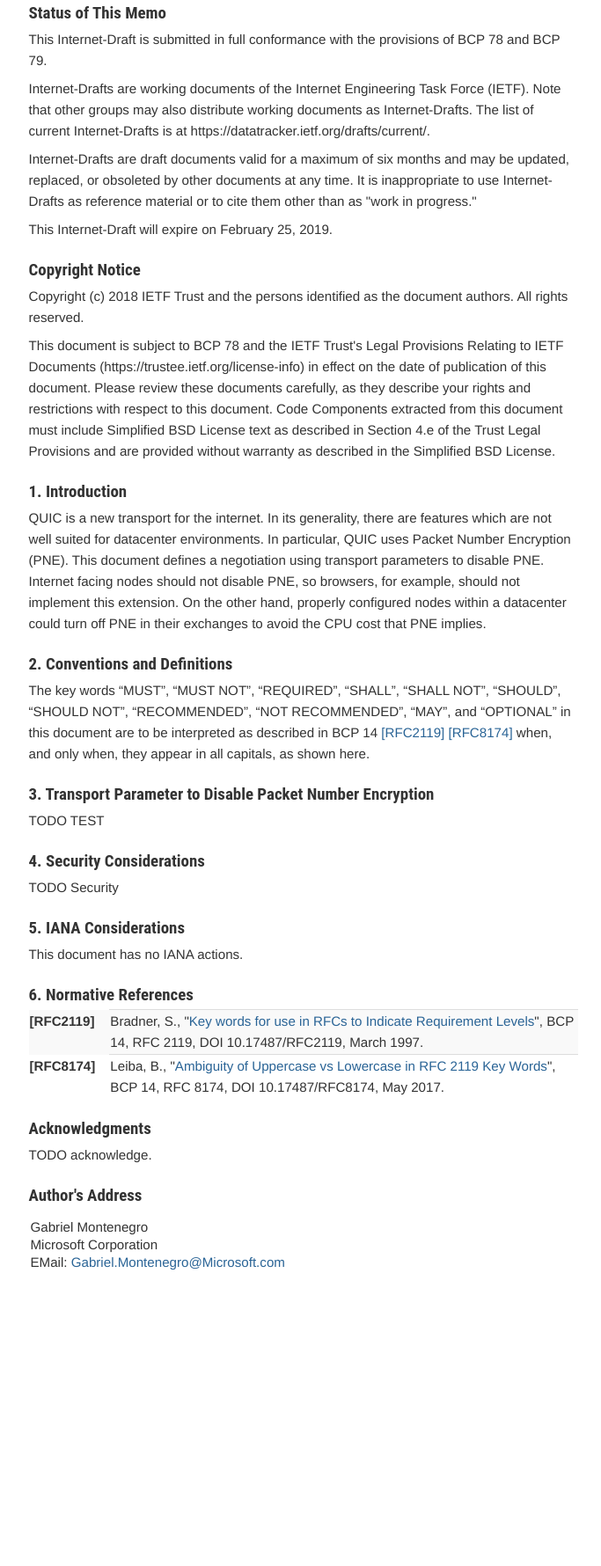
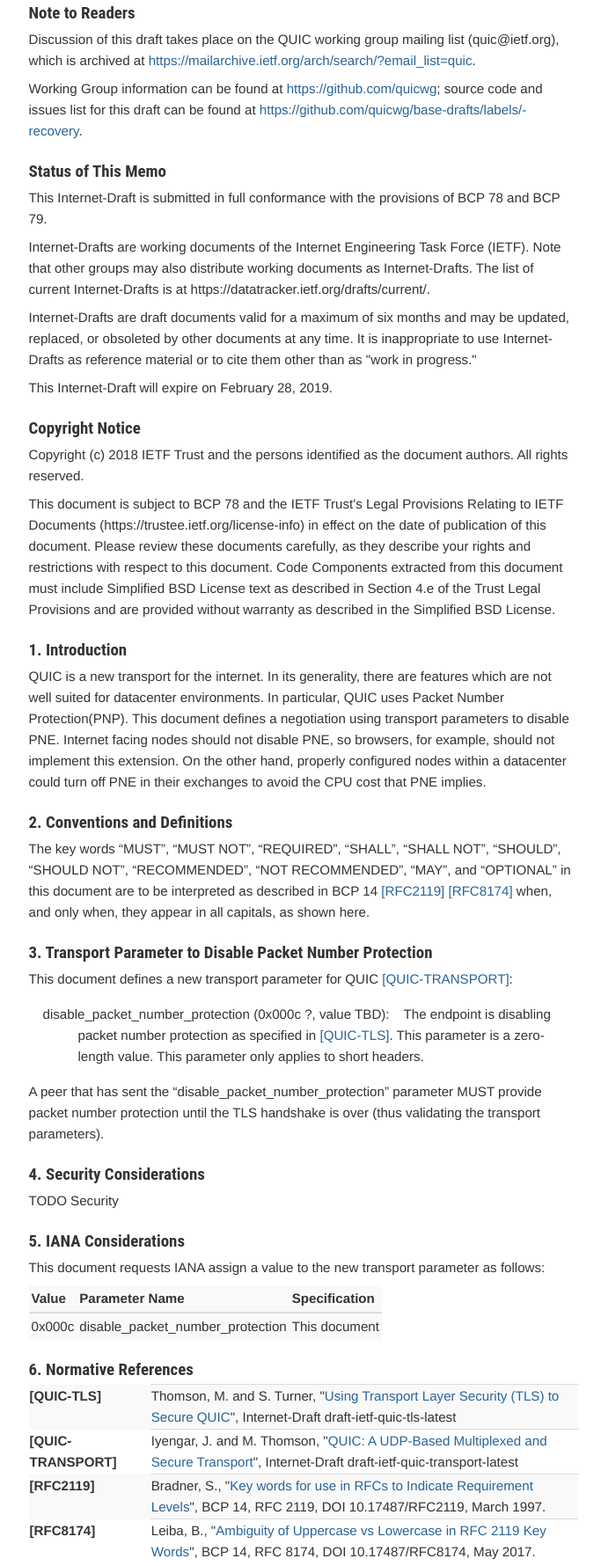
Before and after one commit to pravb/quic-dc, a plain HTML site: page draft-montenegro-quic-dc.html in a window 1280 px wide. Shown: the part 464-2244 px from the top of the page at 88% size, without its empty margins (123-806 px from the left). Before the commit the page ends 1984 px from the top, so only its background shows below. Drawn offline with Linux system fonts and the light colour scheme.

Commit message:
Script updating gh-pages from d9b5b5d. [ci skip]

```diff
--- a/draft-montenegro-quic-dc.html
+++ b/draft-montenegro-quic-dc.html
@@ -283,7 +283,7 @@ ul.toc li {
   <link href="#rfc.toc" rel="Contents">
 <link href="#rfc.section.1" rel="Chapter" title="1 Introduction">
 <link href="#rfc.section.2" rel="Chapter" title="2 Conventions and Definitions">
-<link href="#rfc.section.3" rel="Chapter" title="3 Transport Parameter to Disable Packet Number Encryption">
+<link href="#rfc.section.3" rel="Chapter" title="3 Transport Parameter to Disable Packet Number Protection">
 <link href="#rfc.section.4" rel="Chapter" title="4 Security Considerations">
 <link href="#rfc.section.5" rel="Chapter" title="5 IANA Considerations">
 <link href="#rfc.references" rel="Chapter" title="6 Normative References">
@@ -296,9 +296,9 @@ ul.toc li {
 
   <meta name="dct.creator" content="Montenegro, G." />
   <meta name="dct.identifier" content="urn:ietf:id:draft-montenegro-quic-dc-latest" />
-  <meta name="dct.issued" scheme="ISO8601" content="2018-08-24" />
-  <meta name="dct.abstract" content="QUIC is a general-purpose transport for the Internet. This document defines extensions to make QUIC more amenable to datacenter environments by allowing packet number encryption to be optionally disabled." />
-  <meta name="description" content="QUIC is a general-purpose transport for the Internet. This document defines extensions to make QUIC more amenable to datacenter environments by allowing packet number encryption to be optionally disabled." />
+  <meta name="dct.issued" scheme="ISO8601" content="2018-27" />
+  <meta name="dct.abstract" content="QUIC is a general-purpose transport for the Internet. This document defines extensions to make QUIC more amenable to datacenter environments by allowing packet number protection to be optionally disabled." />
+  <meta name="description" content="QUIC is a general-purpose transport for the Internet. This document defines extensions to make QUIC more amenable to datacenter environments by allowing packet number protection to be optionally disabled." />
 
 </head>
 
@@ -308,7 +308,7 @@ ul.toc li {
     <tbody>
 
     	<tr>
-<td class="left">QUIC Working Group</td>
+<td class="left">QUIC</td>
 <td class="right">G. Montenegro</td>
 </tr>
 <tr>
@@ -316,11 +316,11 @@ ul.toc li {
 <td class="right">Microsoft Corporation</td>
 </tr>
 <tr>
-<td class="left">Intended status: Informational</td>
-<td class="right">August 24, 2018</td>
+<td class="left">Intended status: Standards Track</td>
+<td class="right">August 27, 2018</td>
 </tr>
 <tr>
-<td class="left">Expires: February 25, 2019</td>
+<td class="left">Expires: February 28, 2019</td>
 <td class="right"></td>
 </tr>
 
@@ -332,12 +332,15 @@ ul.toc li {
   <span class="filename">draft-montenegro-quic-dc-latest</span></p>
 
   <h1 id="rfc.abstract"><a href="#rfc.abstract">Abstract</a></h1>
-<p>QUIC is a general-purpose transport for the Internet. This document defines extensions to make QUIC more amenable to datacenter environments by allowing packet number encryption to be optionally disabled.</p>
+<p>QUIC is a general-purpose transport for the Internet. This document defines extensions to make QUIC more amenable to datacenter environments by allowing packet number protection to be optionally disabled.</p>
+<h1><a>Note to Readers</a></h1>
+<p>Discussion of this draft takes place on the QUIC working group mailing list (quic@ietf.org), which is archived at <a href="https://mailarchive.ietf.org/arch/search/?email_list=quic">https://mailarchive.ietf.org/arch/search/?email_list=quic</a>.</p>
+<p>Working Group information can be found at <a href="https://github.com/quicwg">https://github.com/quicwg</a>; source code and issues list for this draft can be found at <a href="https://github.com/quicwg/base-drafts/labels/-recovery">https://github.com/quicwg/base-drafts/labels/-recovery</a>.</p>
 <h1 id="rfc.status"><a href="#rfc.status">Status of This Memo</a></h1>
 <p>This Internet-Draft is submitted in full conformance with the provisions of BCP 78 and BCP 79.</p>
 <p>Internet-Drafts are working documents of the Internet Engineering Task Force (IETF).  Note that other groups may also distribute working documents as Internet-Drafts.  The list of current Internet-Drafts is at https://datatracker.ietf.org/drafts/current/.</p>
 <p>Internet-Drafts are draft documents valid for a maximum of six months and may be updated, replaced, or obsoleted by other documents at any time.  It is inappropriate to use Internet-Drafts as reference material or to cite them other than as "work in progress."</p>
-<p>This Internet-Draft will expire on February 25, 2019.</p>
+<p>This Internet-Draft will expire on February 28, 2019.</p>
 <h1 id="rfc.copyrightnotice"><a href="#rfc.copyrightnotice">Copyright Notice</a></h1>
 <p>Copyright (c) 2018 IETF Trust and the persons identified as the document authors.  All rights reserved.</p>
 <p>This document is subject to BCP 78 and the IETF Trust's Legal Provisions Relating to IETF Documents (https://trustee.ietf.org/license-info) in effect on the date of publication of this document.  Please review these documents carefully, as they describe your rights and restrictions with respect to this document.  Code Components extracted from this document must include Simplified BSD License text as described in Section 4.e of the Trust Legal Provisions and are provided without warranty as described in the Simplified BSD License.</p>
@@ -351,7 +354,7 @@ ul.toc li {
 </li>
 <li>2.   <a href="#rfc.section.2">Conventions and Definitions</a>
 </li>
-<li>3.   <a href="#rfc.section.3">Transport Parameter to Disable Packet Number Encryption</a>
+<li>3.   <a href="#rfc.section.3">Transport Parameter to Disable Packet Number Protection</a>
 </li>
 <li>4.   <a href="#rfc.section.4">Security Considerations</a>
 </li>
@@ -370,15 +373,22 @@ ul.toc li {
   <h1 id="rfc.section.1">
 <a href="#rfc.section.1">1.</a> <a href="#introduction" id="introduction">Introduction</a>
 </h1>
-<p id="rfc.section.1.p.1">QUIC is a new transport for the internet. In its generality, there are features which are not well suited for datacenter environments. In particular, QUIC uses Packet Number Encryption (PNE). This document defines a negotiation using transport parameters to disable PNE. Internet facing nodes should not disable PNE, so browsers, for example, should not implement this extension. On the other hand, properly configured nodes within a datacenter could turn off PNE in their exchanges to avoid the CPU cost that PNE implies.</p>
+<p id="rfc.section.1.p.1">QUIC is a new transport for the internet. In its generality, there are features which are not well suited for datacenter environments. In particular, QUIC uses Packet Number Protection(PNP). This document defines a negotiation using transport parameters to disable PNE. Internet facing nodes should not disable PNE, so browsers, for example, should not implement this extension. On the other hand, properly configured nodes within a datacenter could turn off PNE in their exchanges to avoid the CPU cost that PNE implies.</p>
 <h1 id="rfc.section.2">
 <a href="#rfc.section.2">2.</a> <a href="#conventions-and-definitions" id="conventions-and-definitions">Conventions and Definitions</a>
 </h1>
 <p id="rfc.section.2.p.1">The key words &#8220;MUST&#8221;, &#8220;MUST NOT&#8221;, &#8220;REQUIRED&#8221;, &#8220;SHALL&#8221;, &#8220;SHALL NOT&#8221;, &#8220;SHOULD&#8221;, &#8220;SHOULD NOT&#8221;, &#8220;RECOMMENDED&#8221;, &#8220;NOT RECOMMENDED&#8221;, &#8220;MAY&#8221;, and &#8220;OPTIONAL&#8221; in this document are to be interpreted as described in BCP 14 <a href="#RFC2119" class="xref">[RFC2119]</a> <a href="#RFC8174" class="xref">[RFC8174]</a> when, and only when, they appear in all capitals, as shown here.</p>
 <h1 id="rfc.section.3">
-<a href="#rfc.section.3">3.</a> <a href="#transport-parameter-to-disable-packet-number-encryption" id="transport-parameter-to-disable-packet-number-encryption">Transport Parameter to Disable Packet Number Encryption</a>
+<a href="#rfc.section.3">3.</a> <a href="#transport-parameter-to-disable-packet-number-protection" id="transport-parameter-to-disable-packet-number-protection">Transport Parameter to Disable Packet Number Protection</a>
 </h1>
-<p id="rfc.section.3.p.1">TODO TEST</p>
+<p id="rfc.section.3.p.1">This document defines a new transport parameter for QUIC <a href="#QUIC-TRANSPORT" class="xref">[QUIC-TRANSPORT]</a>:</p>
+<p></p>
+
+<dl>
+<dt>disable_packet_number_protection (0x000c ?, value TBD):</dt>
+<dd style="margin-left: 8">The endpoint is disabling packet number protection as specified in <a href="#QUIC-TLS" class="xref">[QUIC-TLS]</a>.  This parameter is a zero-length value. This parameter only applies to short headers.</dd>
+</dl>
+<p id="rfc.section.3.p.3">A peer that has sent the &#8220;disable_packet_number_protection&#8221; parameter MUST provide packet number protection until the TLS handshake is over (thus validating the transport parameters).</p>
 <h1 id="rfc.section.4">
 <a href="#rfc.section.4">4.</a> <a href="#security-considerations" id="security-considerations">Security Considerations</a>
 </h1>
@@ -386,10 +396,32 @@ ul.toc li {
 <h1 id="rfc.section.5">
 <a href="#rfc.section.5">5.</a> <a href="#iana-considerations" id="iana-considerations">IANA Considerations</a>
 </h1>
-<p id="rfc.section.5.p.1">This document has no IANA actions.</p>
+<p id="rfc.section.5.p.1">This document requests IANA assign a value to the new transport parameter as follows:</p>
+<table cellpadding="3" cellspacing="0" class="tt full center">
+<thead><tr>
+<th class="left">Value</th>
+<th class="left">Parameter Name</th>
+<th class="left">Specification</th>
+</tr></thead>
+<tbody><tr>
+<td class="left">0x000c</td>
+<td class="left">disable_packet_number_protection</td>
+<td class="left">This document</td>
+</tr></tbody>
+</table>
 <h1 id="rfc.references">
 <a href="#rfc.references">6.</a> Normative References</h1>
 <table><tbody>
+<tr>
+<td class="reference"><b id="QUIC-TLS">[QUIC-TLS]</b></td>
+<td class="top">
+<a title="Mozilla">Thomson, M.</a> and <a title="sn3rd">S. Turner</a>, "<a href="https://tools.ietf.org/html/draft-ietf-quic-tls-latest">Using Transport Layer Security (TLS) to Secure QUIC</a>", Internet-Draft draft-ietf-quic-tls-latest</td>
+</tr>
+<tr>
+<td class="reference"><b id="QUIC-TRANSPORT">[QUIC-TRANSPORT]</b></td>
+<td class="top">
+<a title="Fastly">Iyengar, J.</a> and <a title="Mozilla">M. Thomson</a>, "<a href="https://tools.ietf.org/html/draft-ietf-quic-transport-latest">QUIC: A UDP-Based Multiplexed and Secure Transport</a>", Internet-Draft draft-ietf-quic-transport-latest</td>
+</tr>
 <tr>
 <td class="reference"><b id="RFC2119">[RFC2119]</b></td>
 <td class="top">
```
Also changed, not shown: draft-montenegro-quic-dc.txt.
